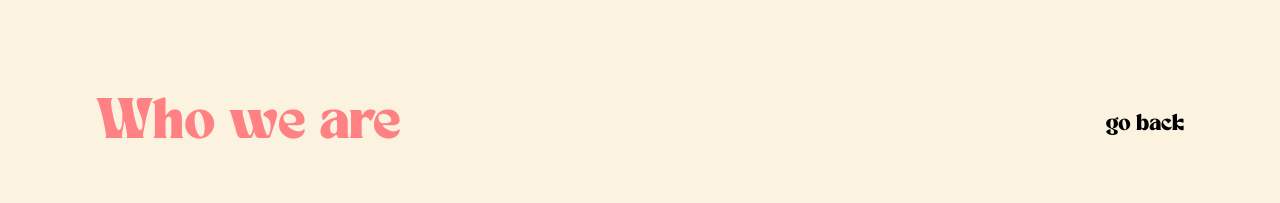
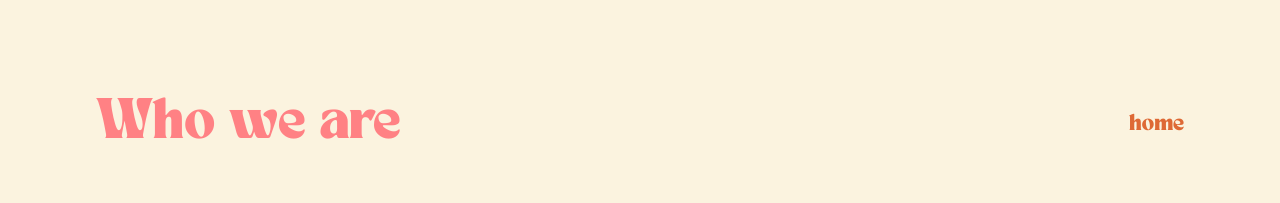
Before and after one commit to tufanbutuner/thereandthen, a Next.js app: page /who-we-are in a window 1280 px wide. Shown: the top 203 px of the page. Built offline with nearby package versions, Linux system fonts and the light colour scheme.

Commit message:
update redirect button

```diff
--- a/src/app/global.scss
+++ b/src/app/global.scss
@@ -98,6 +98,7 @@ a {
 }
 
 .redirect {
+  color: #de6935;
   cursor: pointer;
 }
 
--- a/src/components/Redirect.tsx
+++ b/src/components/Redirect.tsx
@@ -1,17 +1,11 @@
 "use client";
 
-import { useRouter } from "next/navigation";
+import Link from "next/link";
 
 export default function RedirectToHome() {
-  const router = useRouter();
-
-  const redirect = () => {
-    router.back();
-  };
-
   return (
-    <div className="redirect" onClick={redirect}>
-      go back
-    </div>
+    <Link href={"/"}>
+      <div className="redirect">home</div>
+    </Link>
   );
 }
```
